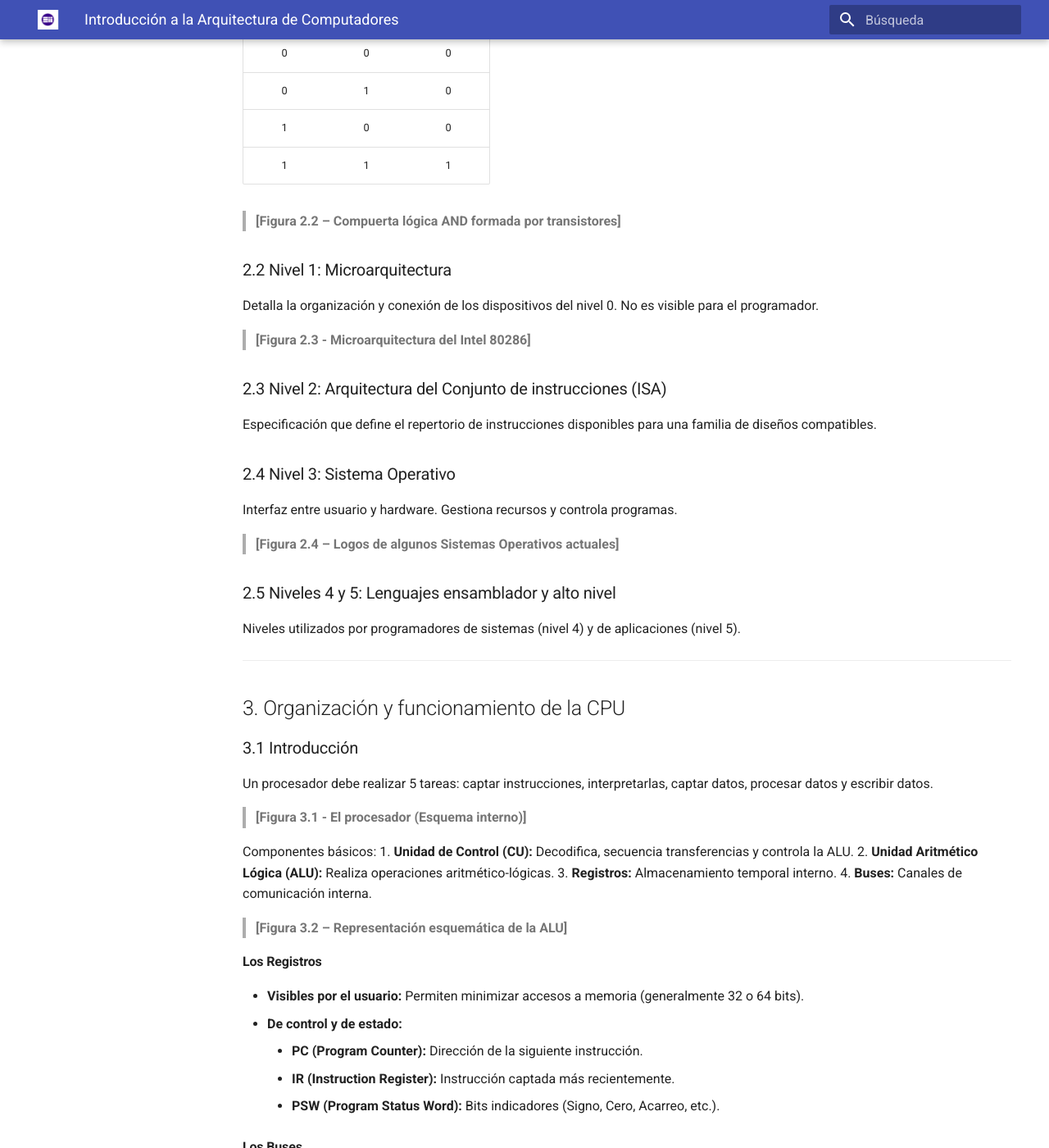
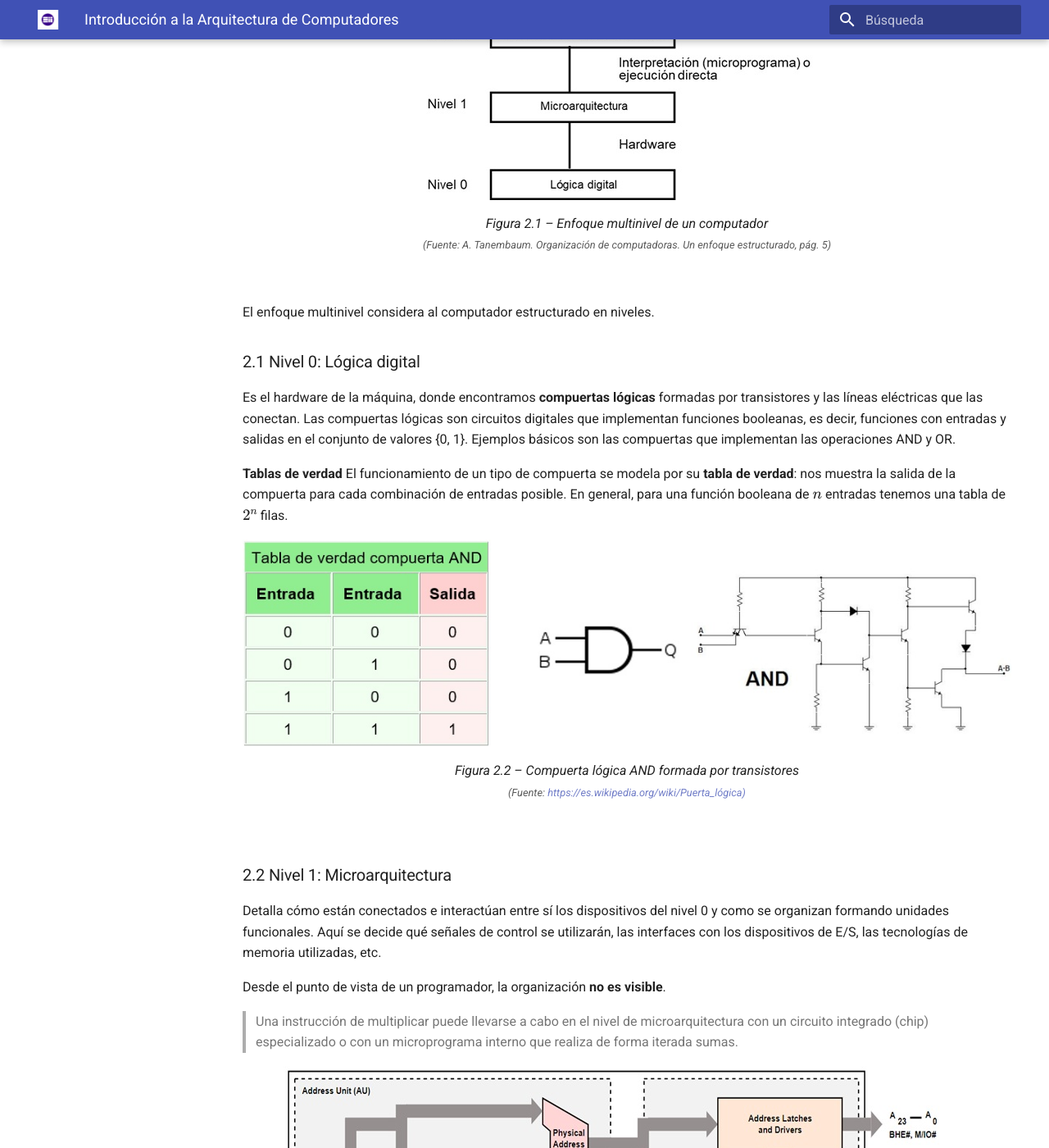
Before and after one commit to TRESPADERNE/Fundamentos_de_Informatica, an MkDocs documentation site: the page built from docs/Arquitectura_de_computadores.md, in a window 1280 px wide and 1400 px high, scrolled down 3199 px. Shown: the whole window at 82% size. Built offline with MkDocs 1.6.1 and Material for MkDocs 9.7.7, drawn with Linux system fonts in a browser that asks for light colours; some of the changed text lies outside the part shown.

Commit message:
Revisión erratas LdP

```diff
--- a/docs/Arquitectura_de_computadores.md
+++ b/docs/Arquitectura_de_computadores.md
@@ -33,14 +33,17 @@ Estos bloques funcionales se interconectan a través del **bus del sistema**, co
 * las **señales de control**.
 
 ![Bus del Sistema](img/AC/bus_sistema.jpg){: style="display: block; margin: 0 auto" }
-<center><em>Figura 1.1 - Bloques funcionales de la arquitectura Von Neumann.<br><small>(Fuente: <a href="https://es.wikipedia.org/wiki/Arquitectura_de_Von_Neumann">https://es.wikipedia.org/wiki/Arquitectura_de_Von_Neumann</a></small>)</em></center>
+<center><em>Figura 1.1 - Bloques funcionales de la arquitectura Von Neumann.<br><small>(Fuente: <a href="https://es.wikipedia.org/wiki/Arquitectura_de_Von_Neumann">https://es.wikipedia.org/wiki/Arquitectura_de_Von_Neumann</a>)</small></em></center>
 
+<br>
 
 Las características fundamentales de la **arquitectura Von Neumann** son:
-1.	Valores e instrucciones se almacenan en la misma memoria (**programa almacenado**). Esto implica que ambos comparten el **bus de datos** para ser transferidos a la CPU. Como consecuencia, el procesador no puede acceder simultáneamente a las instrucciones y a los datos, lo que genera una restricción en el rendimiento conocida como el **cuello de botella de Von Neumann**. En la práctica, esto significa que la velocidad del sistema está limitada por el ancho de banda del bus de memoria, que suele ser mucho más lento que la velocidad de procesamiento de la CPU.
+1.	Valores e instrucciones se almacenan en la misma memoria (**programa almacenado**).
 2.	El contenido de la memoria se organiza en **celdas**, que son accesibles (lectura y escritura) proporcionando una **dirección**.
 3.	La **ejecución** de los programas se realiza por defecto de forma **secuencial**, una lista consecutiva de **instrucciones** que se ejecutan una tras otra.
 
+!!! note "El *cuello de botella* de Von Neumann"
+    Valores e instrucciones comparten el **bus de datos** para ser transferidos a la CPU. Como consecuencia, el procesador no puede acceder simultáneamente a las instrucciones y a los datos, lo que genera una restricción en el rendimiento conocida como el **cuello de botella de Von Neumann**. En la práctica, esto significa que la velocidad del sistema está limitada por el ancho de banda del bus de memoria, que suele ser mucho más lento que la velocidad de procesamiento de la CPU.
 ### 1.1 Programación cableada frente a programación software
 *   **Programa cableado**
 Mediante la combinación de componentes lógicos es factible recrear funciones que, a partir de unos datos de entrada, permitan obtener las salidas correspondientes. El proceso de diseño y posterior interconexión de estos componentes para lograr efectuar un cálculo **determinado** es de hecho una forma de programación, es un **programa cableado**.
@@ -50,7 +53,7 @@ Se asocia a cada operación básica un **código** y se añade un hardware que,
 
 
 ![Programa Hardware vs Software](img/AC/programa_hard_vs_soft.jpg){: style="display: block; margin: 0 auto" }
-<center><em>Figura 1.2 - Programación cableada frente a programación software.<br><small>(Fuente: W. Stallings. Organización y arquitectura de computadores, pág. 59</small>)</em></center>
+<center><em>Figura 1.2 - Programación cableada frente a programación software.<br><small>(Fuente: W. Stallings. Organización y arquitectura de computadores, pág. 59)</small></em></center>
 <br>
 
 Las dos cajas mostradas en la figura 1.2.b se corresponden con la **CPU**: bloque funcional formado por el intérprete de instrucciones, la **Unidad de Control** (**CU**), y el módulo de uso general que implementa las funciones aritméticas y lógicas, la **Unidad Aritmético Lógica** (**ALU**).
@@ -64,44 +67,61 @@ Faltan dos elementos esenciales para que el sistema software pueda funcionar:
 ---
 
 ## 2. Estructura de un computador: enfoque multinivel
-El enfoque multinivel considera al computador estructurado en niveles:
 
-*   **Nivel 5:** Lenguajes de alto nivel (Traducción: compilador/intérprete).
-*   **Nivel 4:** Lenguaje ensamblador (Traducción: ensamblador).
-*   **Nivel 3:** Sistema operativo (Interpretación: S.O.).
-*   **Nivel 2:** Conjunto de Instrucciones - ISA (Interpretación: microprograma o ejecución directa).
-*   **Nivel 1:** Microarquitectura (Hardware).
-*   **Nivel 0:** Lógica digital.
 
-> **[Figura 2.1 – Enfoque multinivel de un computador]**
+![Enfoque multinivel](img/AC/enfoque_multinivel.jpg){: style="display: block; margin: 0 auto" }
+<center><em>Figura 2.1 – Enfoque multinivel de un computador<br><small>(Fuente: A. Tanembaum. Organización de computadoras. Un enfoque estructurado, pág. 5)</small></em></center>
+<br>
+
+El enfoque multinivel considera al computador estructurado en niveles.
 
 ### 2.1 Nivel 0: Lógica digital
-Hardware básico (transistores y compuertas lógicas). Se modela mediante **tablas de verdad**.
+Es el hardware de la máquina, donde encontramos **compuertas lógicas** formadas por transistores y las líneas eléctricas que las conectan. Las compuertas lógicas son circuitos digitales que implementan funciones booleanas, es decir, funciones con entradas y salidas en el conjunto de valores {0, 1}. Ejemplos básicos son las compuertas que implementan las operaciones AND y OR.
 
-| Entrada | Entrada | Salida |
-| :---: | :---: | :---: |
-| 0 | 0 | 0 |
-| 0 | 1 | 0 |
-| 1 | 0 | 0 |
-| 1 | 1 | 1 |
+**Tablas de verdad**
+El funcionamiento de un tipo de compuerta se modela por su **tabla de verdad**: nos muestra la salida de la compuerta para cada combinación de entradas posible. En general, para una función booleana de $n$ entradas tenemos una tabla de $2^n$ filas.
 
-> **[Figura 2.2 – Compuerta lógica AND formada por transistores]**
+
+![Compuerta lógica](img/AC/compuerta_logica.jpg){: style="display: block; margin: 0 auto" }
+<center><em>Figura 2.2 – Compuerta lógica AND formada por transistores<br><small>(Fuente: <a>https://es.wikipedia.org/wiki/Puerta_lógica)</a></small></em></center>
+<br>
 
 ### 2.2 Nivel 1: Microarquitectura
-Detalla la organización y conexión de los dispositivos del nivel 0. No es visible para el programador.
+Detalla cómo están conectados e interactúan entre sí los dispositivos del nivel 0 y como se organizan formando unidades funcionales. Aquí se decide qué señales de control se utilizarán, las interfaces con los dispositivos de E/S, las tecnologías de memoria utilizadas, etc.
 
-> **[Figura 2.3 - Microarquitectura del Intel 80286]**
+Desde el punto de vista de un programador, la organización **no es visible**.
+> Una instrucción de multiplicar puede llevarse a cabo en el nivel de microarquitectura con un circuito integrado (chip) especializado o con un microprograma interno que realiza de forma iterada sumas.
+
+
+![Microarquitectura](img/AC/microarquitectura.jpg){: style="display: block; margin: 0 auto" }
+<center><em>Figura 2.3 - Microarquitectura del Intel 80286<br><small>(Fuente: <a>hhttps://en.wikipedia.org/wiki/Microarchitecture)</a></small></em></center>
+<br>
 
 ### 2.3 Nivel 2: Arquitectura del Conjunto de instrucciones (ISA)
-Especificación que define el repertorio de instrucciones disponibles para una familia de diseños compatibles.
+El acrónimo **ISA**: **I**nstruction **S**et **A**rchitecture es una **especificación** que define el **conjunto** o **repertorio** de todas las **instrucciones** disponibles para una familia de diseños de microarquitecturas compatibles.
+
+Aunque depende de la bibliografía, el conjunto formado por la ISA y la microarquitectura se conoce como la **arquitectura de un computador**. Como es lógico, el diseño del repertorio de instrucciones y la microarquitectura asociada están íntimamente ligados.
 
 ### 2.4 Nivel 3: Sistema Operativo
-Interfaz entre usuario y hardware. Gestiona recursos y controla programas.
+Un **Sistema Operativo** actúa como interfaz entre el usuario y el hardware del computador.
+El sistema operativo es un **conjunto de programas** que **interpretan** complejas **instrucciones** que:
+* **asignan** y **gestionan** los recursos del computador
+* **controlan** los programas de los usuarios y las operaciones de E/S.
 
-> **[Figura 2.4 – Logos de algunos Sistemas Operativos actuales]**
+Las instrucciones ISA también son accesibles desde este nivel.
+
+El S.O. **extiende** el repertorio de instrucciones de la ISA con **llamadas al sistema** (**System Calls**). Para un programador de nivel 3, una instrucción para escribir en un archivo es tan *básica* como una suma, aunque por debajo implique miles de operaciones.
+
+
+![Logos S.O.](img/AC/logos_so.jpg){: style="display: block; margin: 0 auto" }
+<center><em>Figura 2.4 – Logos de algunos Sistemas Operativos actuales</em></center>
+<br>
 
 ### 2.5 Niveles 4 y 5: Lenguajes ensamblador y alto nivel
-Niveles utilizados por programadores de sistemas (nivel 4) y de aplicaciones (nivel 5).
+Ya hemos hablado de ellos en temas anteriores. Los niveles 1 al 3 son utilizados por los **programadores de sistemas**, es decir, los encargados de **diseñar** y/o **implementar** programas tales como **Sistemas Operativos**, **Compiladores**, **Controladores de Dispositivos**, etc.
+
+Los niveles 4 y particularmente el 5 son utilizados por los **programadores de aplicaciones**, tales como procesadores de texto, aplicaciones de contabilidad, páginas web, etc.
+
 
 ---
 
```
Also changed, not shown: docs/Lenguajes_de_Programacion.md (+69 -20 lines), docs/img/AC/compuerta_logica.jpg (added), docs/img/AC/enfoque_multinivel.jpg (added), docs/img/AC/logos_so.jpg (added), docs/img/AC/microarquitectura.jpg (added).
